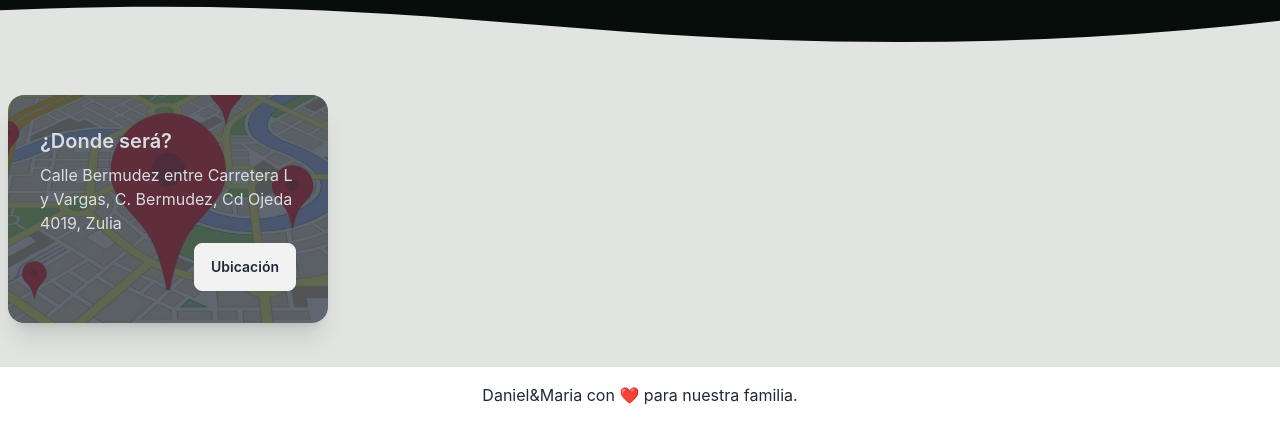
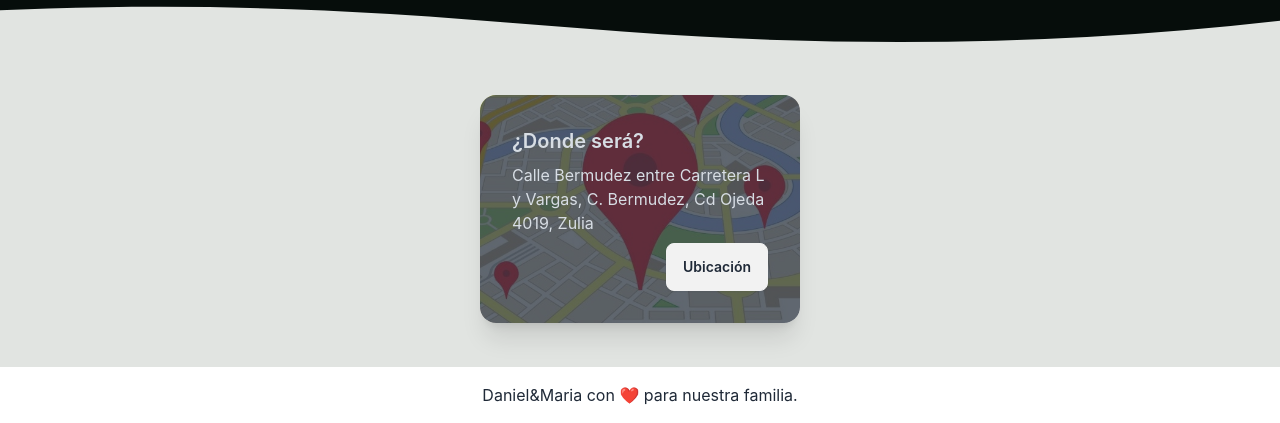
Before and after one commit to dcastro2705/basic, a plain HTML site: page familia-guerrero.html in a window 1280 px wide. Shown: the part 3486-3909 px from the top of the page. Drawn offline with nearby package versions, Linux system fonts and the light colour scheme.

Commit message:
Update familia-guerrero.html

```diff
--- a/familia-guerrero.html
+++ b/familia-guerrero.html
@@ -212,8 +212,8 @@
                 <path d="M321.39,56.44c58-10.79,114.16-30.13,172-41.86,82.39-16.72,168.19-17.73,250.45-.39C823.78,31,906.67,72,985.66,92.83c70.05,18.48,146.53,26.09,214.34,3V0H0V27.35A600.21,600.21,0,0,0,321.39,56.44Z" class="shape-fill"></path>
             </svg>
         </div>
-        <div class="bg-platino p-2 flex flex-wrap">
-            <div class="my-4">
+        <div class="bg-platino p-2 ">
+            <div class="my-4 flex justify-center">
             <!-- Ubicacion -->
             <div class="card bg-base-100 image-full w-80 shadow-xl mb-5">
                 <figure>
```
